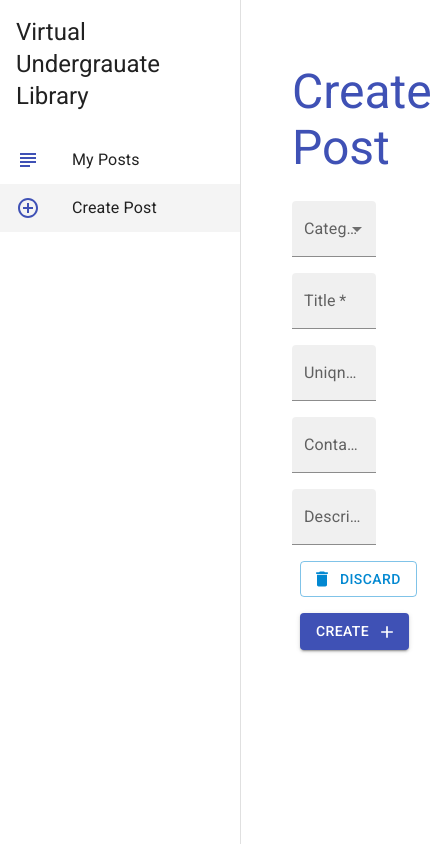
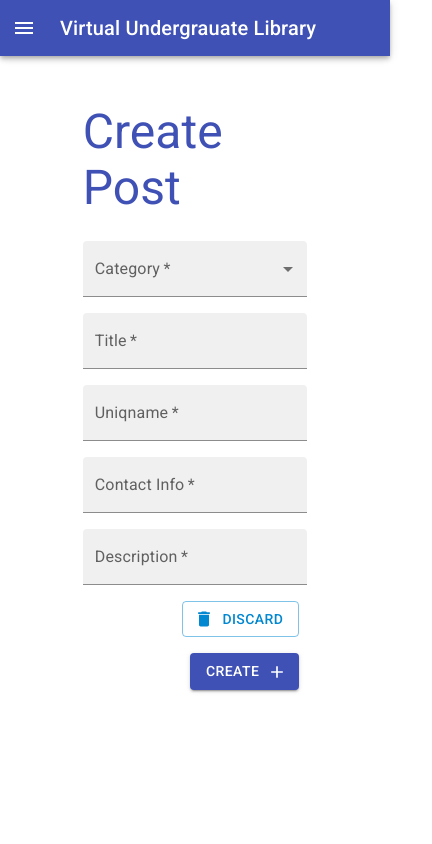
Before and after one commit to zacwalker/Vugli, a React (Create React App) app: page /create in a window 390 px wide. Shown: the whole page, 432 px wide, since content can reach past the window. Built offline with nearby package versions, Linux system fonts and the light colour scheme.

Commit message:
add responsive drawer

```diff
--- a/src/components/Layout.js
+++ b/src/components/Layout.js
@@ -1,54 +1,37 @@
-import React from 'react'
-import { makeStyles } from '@material-ui/core'
-import Drawer from '@material-ui/core/Drawer'
-import Typography from '@material-ui/core/Typography'
+import * as React from 'react';
+import AppBar from '@mui/material/AppBar';
+import Box from '@mui/material/Box';
+import CssBaseline from '@mui/material/CssBaseline';
+import Divider from '@mui/material/Divider';
+import Drawer from '@mui/material/Drawer';
+import IconButton from '@mui/material/IconButton';
+import { AddCircleOutlineOutlined, SubjectOutlined } from '@material-ui/icons'
+import List from '@mui/material/List';
+import ListItem from '@mui/material/ListItem';
+import ListItemIcon from '@mui/material/ListItemIcon';
+import ListItemText from '@mui/material/ListItemText';
+import MenuIcon from '@mui/icons-material/Menu';
+import Toolbar from '@mui/material/Toolbar';
+import Typography from '@mui/material/Typography';
 import { useHistory, useLocation } from 'react-router-dom'
-import List from '@material-ui/core/List'
-import ListItem from '@material-ui/core/ListItem'
-import ListItemIcon from '@material-ui/core/ListItemIcon'
-import ListItemText from '@material-ui/core/ListItemText'
-import { AddCircleOutlineOutlined, SubjectOutlined } from '@material-ui/icons'
-import { useTheme } from '@mui/styles';
 
-const drawerWidth = 240
 
-const useStyles = makeStyles((theme) => {
-  return {
-    page: {
-      width: '100%',
-      padding: theme.spacing(3),
-    },
-    root: {
-      display: 'flex',
-    },
-    drawer: {
-      width: drawerWidth,
-    },
-    drawerPaper: {
-      width: drawerWidth,
-    },
-    active: {
-      background: '#f4f4f4'
-    },
-    title: {
-      padding: theme.spacing(2),
-    },
-  }
-})
+const drawerWidth = 240;
 
-export default function Layout({ children }) {
-  const classes = useStyles()
+function Layout(props) {
   const history = useHistory()
   const location = useLocation()
-  // the useTheme() hook allows us to use the "primary" and other theme overrides
-  const theme = useTheme()
+  const { window } = props;
+  const [mobileOpen, setMobileOpen] = React.useState(false);
 
-  // console.log(theme.palette.primary)
+  const handleDrawerToggle = () => {
+    setMobileOpen(!mobileOpen);
+  };
 
   const menuItems = [
     {
       text: 'My Posts',
-      icon: <SubjectOutlined  color="primary" />,
+      icon: <SubjectOutlined color="primary" />,
       path: '/'
     },
     {
@@ -58,23 +41,16 @@
     },
   ];
 
-  return (
-    <div className={classes.root}>
-      {/* app bar */}
+  const drawer = (
 
-      {/* side drawer */}
-      <Drawer
-        className={classes.drawer}
-        variant="permanent"
-        classes={{ paper: classes.drawerPaper }}
-        anchor="left"
-      >
-        <div id="drawer-header">
-          <Typography variant="h5" className={classes.title} >
-            Virtual Undergrauate Library
+    <div>
+      {/* <Toolbar /> */}
+      <div id="drawer-header" backgroundColor="secondary">
+        <Typography variant="h5" padding={2} align='center' color="primary">
+          VUgLi
         </Typography>
       </div>
-
+      <Divider />
       {/* links/list section */}
       <List>
         {menuItems.map((item) => (
@@ -82,20 +58,85 @@
             button
             key={item.text}
             onClick={() => history.push(item.path)}
-              className={location.pathname === item.path ? classes.active : null}
           >
             <ListItemIcon>{item.icon}</ListItemIcon>
             <ListItemText primary={item.text} />
           </ListItem>
         ))}
       </List>
+      <Divider />
+      {/* second list of links here */}
+    </div>
+  );
 
+  const container = window !== undefined ? () => window().document.body : undefined;
+
+  return (
+    <Box sx={{ display: 'flex' }}>
+      <CssBaseline />
+      <AppBar
+        position="fixed"
+        color="secondary"
+        sx={{
+          width: { sm: `calc(100% - ${drawerWidth}px)` },
+          ml: { sm: `${drawerWidth}px` },
+        }}
+      >
+        <Toolbar>
+          <IconButton
+            color="inherit"
+            aria-label="open drawer"
+            edge="start"
+            onClick={handleDrawerToggle}
+            sx={{ mr: 2, display: { sm: 'none' } }}
+          >
+            <MenuIcon />
+          </IconButton>
+          <Typography variant="h6"  align='center' component="div">
+            Virtual Undergrauate Library
+          </Typography>
+        </Toolbar>
+      </AppBar>
+      <Box
+        component="nav"
+        sx={{ width: { sm: drawerWidth }, flexShrink: { sm: 0 } }}
+        aria-label="mailbox folders"
+      >
+        <Drawer
+          container={container}
+          variant="temporary"
+          open={mobileOpen}
+          onClose={handleDrawerToggle}
+          ModalProps={{
+            keepMounted: true, // for mobile performance
+          }}
+          sx={{
+            display: { xs: 'block', sm: 'none' },
+            '& .MuiDrawer-paper': { boxSizing: 'border-box', width: drawerWidth },
+          }}
+        >
+          {drawer}
         </Drawer>
+        <Drawer
+          variant="permanent"
+          sx={{
+            display: { xs: 'none', sm: 'block' },
+            '& .MuiDrawer-paper': { boxSizing: 'border-box', width: drawerWidth },
+          }}
+          open
+        >
+          {drawer}
+        </Drawer>
+      </Box>
+      <Box
+        component="main"
+        sx={{ flexGrow: 1, p: 1, width: { sm: `calc(100% - ${drawerWidth}px)` } }}
+      >
+        <Toolbar />
+        {props.children}
+      </Box>
+    </Box>
+  );
+}
 
-      {/* main content */}
-      <div className={classes.page}>
-        { children }
-      </div>
-    </div>
-  )
-}
+export default Layout;
--- a/src/index.css
+++ b/src/index.css
@@ -13,3 +13,9 @@
   border-bottom: 1px solid rgba(0, 0, 0, 0.055);
 
 }
+
+.container {
+  display: flex;
+  flex-direction: column;
+  justifyContent: 'flex-end',
+}
--- a/src/index.js
+++ b/src/index.js
@@ -3,8 +3,6 @@
 import './index.css';
 import App from './App';
 import CssBaseline from '@mui/material/CssBaseline';
-
-
 
 
 ReactDOM.render(
```
Lines whose indentation alone changed are shown as unchanged.
